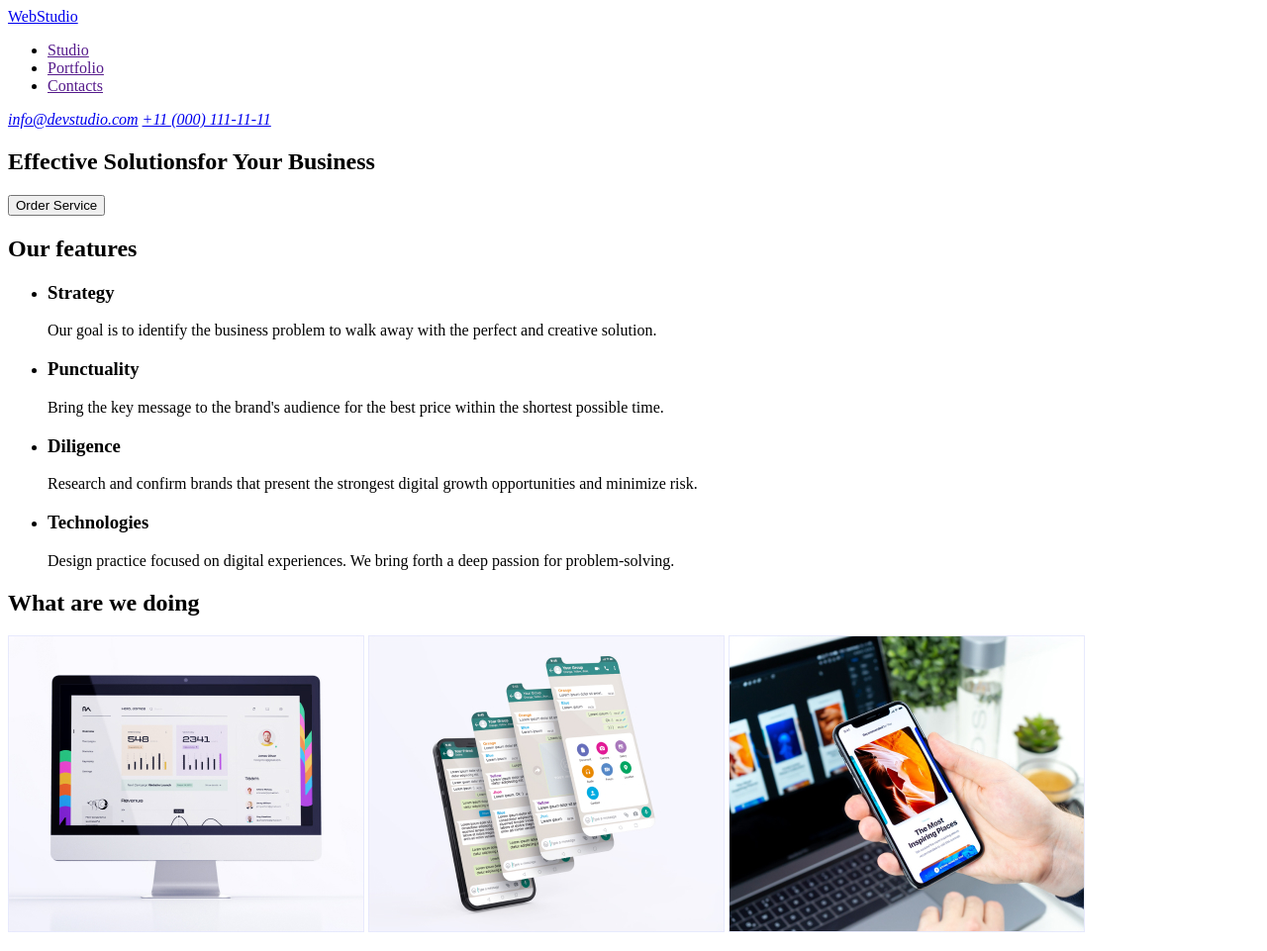
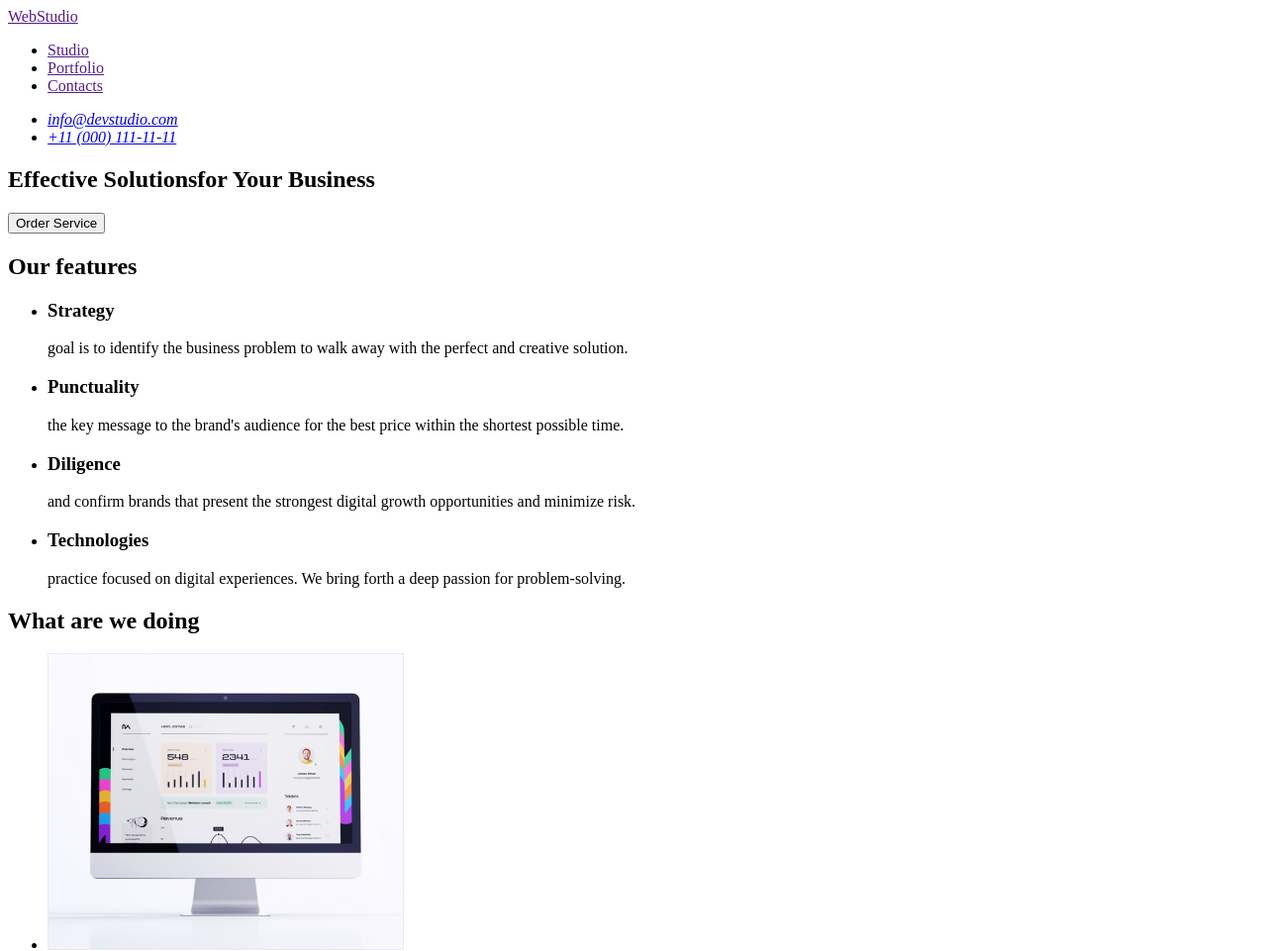
Before and after one commit to ymimemsm/goit-markup-hw-01-01, a plain HTML site: page index.html in a window 1280 px wide. Shown: the top 961 px of the page at 99% size. Drawn offline with Linux system fonts and the light colour scheme.

Commit message:
small corrections

```diff
--- a/index.html
+++ b/index.html
@@ -11,7 +11,7 @@
 
         <!-- Navigation  -->
      <nav>
-        <a href="./index.html">WebStudio</a>
+        <a href="">WebStudio</a>
         <ul>
         <li><a href="">Studio</a></li>
         <li><a href="">Portfolio</a></li>
@@ -20,10 +20,10 @@
      </nav>
         <!-- Contacts  -->
         <address>
-
-        <a href="mailto:info@devstudio.com">info@devstudio.com</a>
-        <a href="tel:+110001111111">+11 (000) 111-11-11</a>
-
+         <ul>
+        <li><a href="mailto:info@devstudio.com">info@devstudio.com</a></li>
+        <li><a href="tel:+110001111111">+11 (000) 111-11-11</a></li>
+         </ul>
         </address>
      </header>
          <!-- Main structure start -->
@@ -37,29 +37,32 @@
     <section>
         <h2>Our features</h2>
     <ul>
-    <li><h3>Strategy</h3>Our goal is to identify the business
-        problem to walk away with the perfect and creative solution. </li>
-    <li><h3>Punctuality</h3>Bring the key message to the brand's audience for the best price within the shortest possible time.</li>
-    <li><h3>Diligence</h3>Research and confirm brands that present the strongest digital growth opportunities and minimize risk.</li>
-    <li><h3>Technologies</h3>Design practice focused on digital experiences. We bring forth a deep passion for problem-solving.</li>
+    <li><h3>Strategy</h3>
+        <p> goal is to identify the business
+        problem to walk away with the perfect and creative solution.</p> </li>
+    <li><h3>Punctuality</h3><p> the key message to the brand's audience for the best price within the shortest possible time.</p></li>
+    <li><h3>Diligence</h3><p>and confirm brands that present the strongest digital growth opportunities and minimize risk.</p> </li>
+    <li><h3>Technologies</h3><p>practice focused on digital experiences. We bring forth a deep passion for problem-solving.</p> </li>
      </ul>
     </section>
         <!-- 3333Third section  ACTIVITY-->
     <section>
 <h2>What are we doing</h2>
-<img src="./img/img1.jpg" alt="Computer " width="360" height="300">
-<img src="./img/img2.jpg" alt="Chelphone " width="360" height="300">
-<img src="./img/img3.jpg" alt="Chelphone" width="360" height="300">
+<ul>
+<li><img src="./img/img1.jpg" alt="Computer " width="360" height="300"></li>
+<li><img src="./img/img2.jpg" alt="Chelphone " width="360" height="300"></li>
+<li><img src="./img/img3.jpg" alt="Chelphone" width="360" height="300"></li>
+</ul>
 
     </section>
     <!-- 4444Forth section THE TEAM-->
     <section>
     <h2>Our Team</h2>
     <ul>
-        <li><img src="./img/img-1(1).jpg" alt="Mark Guerrero" width="264" height="260"><h4>Mark Guerrero</h4>Product Designer</li>
-        <li><img src="./img/img-1(2).jpg" alt="Tom Ford" width="264" height="260"><h4>Tom Ford</h4>Frontend Developer</li>
-        <li><img src="./img/img-1(3).jpg" alt="Camila Garcia" width="264" height="260"><h4>Camila Garcia</h4>Marketing</li>
-        <li><img src="./img/img-1(4).jpg" alt="Daniel Wilson" width="264" height="260"><h4>Daniel Wilson</h4>UI Designer</li>
+        <li><img src="./img/img-1(1).jpg" alt="Mark Guerrero" width="264" height="260"><h3>Mark Guerrero</h3>Product Designer</li>
+        <li><img src="./img/img-1(2).jpg" alt="Tom Ford" width="264" height="260"><h3>Tom Ford</h3>Frontend Developer</li>
+        <li><img src="./img/img-1(3).jpg" alt="Camila Garcia" width="264" height="260"><h3>Camila Garcia</h3>Marketing</li>
+        <li><img src="./img/img-1(4).jpg" alt="Daniel Wilson" width="264" height="260"><h3>Daniel Wilson</h3>UI Designer</li>
     </ul>
     </section>
 
@@ -68,7 +71,7 @@
 
 
     <footer>
-        <a href="./index.html" alt="WebStudio">WebStudio</a>
+        <a href="./index.html">WebStudio</a>
         <p>Increase the flow of customers and sales for your business with digital marketing & growth solutions.</p>
 
     </footer>
```
